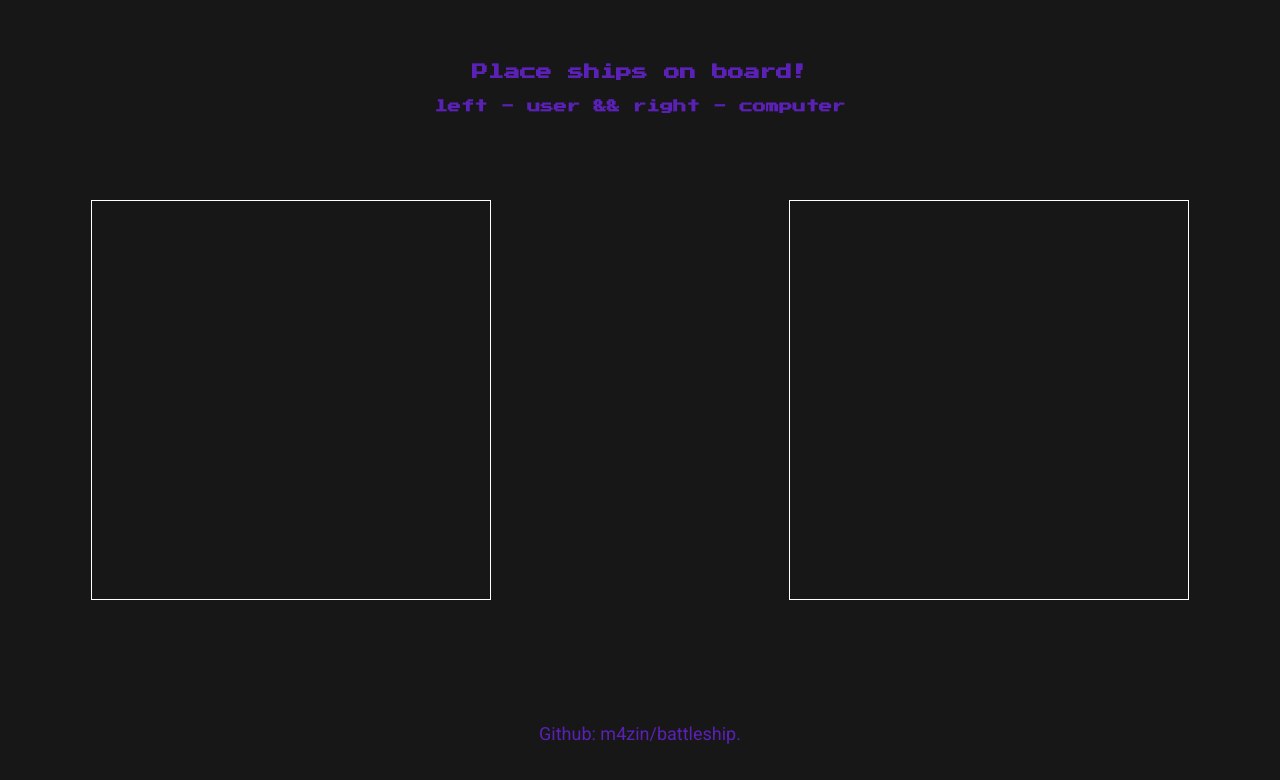
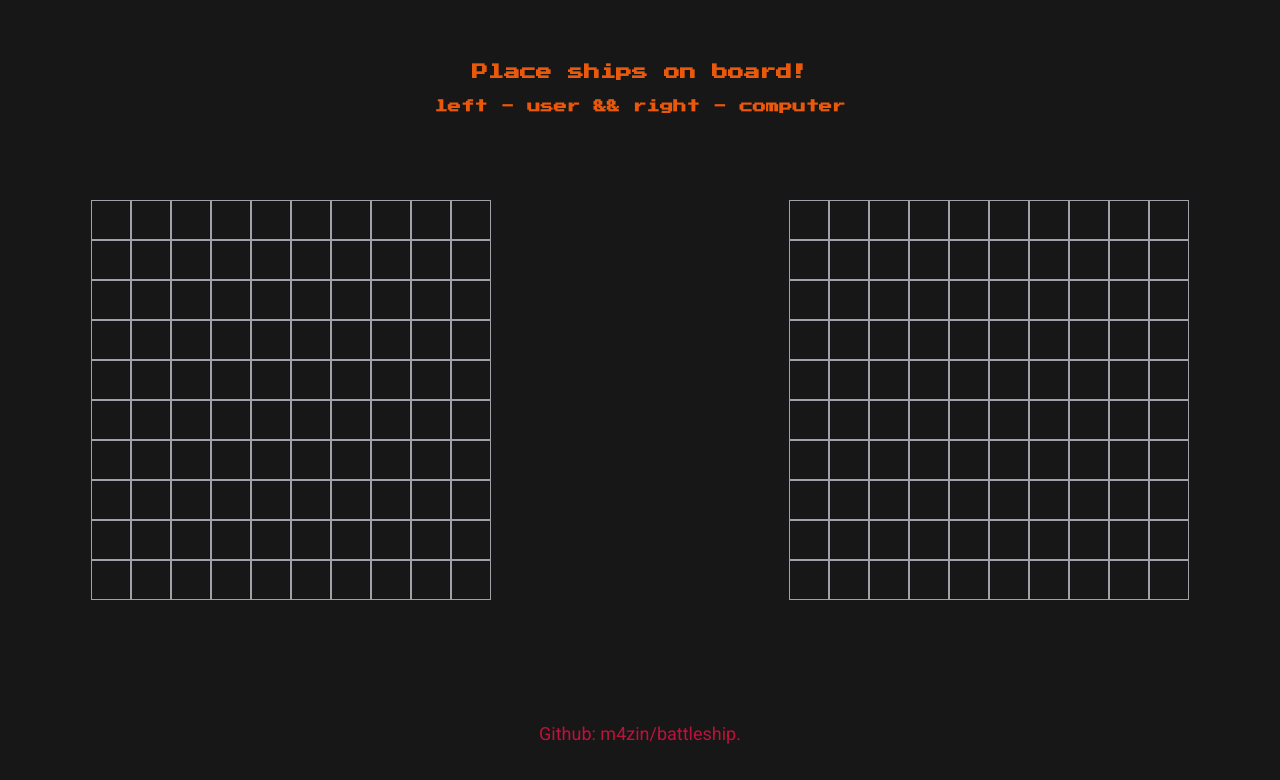
Before and after one commit to m4zin/Battleship, a website built with webpack: page src/index.html in a window 1280 px wide. Built offline with nearby package versions, Linux system fonts and the light colour scheme.

Commit message:
task: added cells inside both game boards.

```diff
--- a/src/scripts/board.js
+++ b/src/scripts/board.js
@@ -70,9 +70,33 @@ const board = (function() {
         }
     }
 
+    function addDivsToBoard(board) {
+        let numOfLoops = 100; // Cause' 100 cells.
+        let areaOfInsideSquare = 400 / 10
+
+        for (let i = 0; i < numOfLoops; i++) {
+            let cell = document.createElement("div");
+
+            cell.classList.add("cell");
+            cell.setAttribute('value', `${i}`)
+            cell.style.height = `${areaOfInsideSquare}px`;
+            cell.style.width = `${areaOfInsideSquare}px`;
+            board.appendChild(cell);
+        }
+    }
+
+    function initCellsOfBoard() {
+        const playerBoard = document.querySelector('.board-one')
+        const computerBoard = document.querySelector('.board-two')
+
+        addDivsToBoard(playerBoard)
+        addDivsToBoard(computerBoard)
+    }
+
     return {
         GameGrid,
-        Ship
+        Ship,
+        initCellsOfBoard
     }
 })()
 
--- a/src/scripts/index.js
+++ b/src/scripts/index.js
@@ -14,7 +14,6 @@ function typeWriteHeading() {
     typeWriteHeading()
 
     // const gameBoard = board.GameGrid()
-    //
     // let arr = gameBoard.arr
     //
     // let shipOne = board.Ship([0, 1, 2])
@@ -23,6 +22,8 @@ function typeWriteHeading() {
     // shipOne.placeShip(arr, gameBoard.addShipToArr)
     // shipTwo.placeShip(arr, gameBoard.addShipToArr)
 
+    board.initCellsOfBoard()
+
     // DEBUG
     // console.log(arr)
     // console.log(gameBoard.placedShips)
--- a/src/styles.css
+++ b/src/styles.css
@@ -3,7 +3,8 @@
 
 :root {
     --main-bg-color: #171717;
-    --header-font-color: #5b21b6;
+    --header-font-color: #ea580c;
+    --footer-font-color: #be123c;
     --font-family: "Press Start 2P", system-ui;
     --font-weight: 400;
     --font-style: normal;
@@ -54,7 +55,7 @@ footer {
 }
 
 footer a {
-    color: var(--header-font-color);
+    color: var(--footer-font-color);
     text-decoration: none;
 }
 
@@ -74,7 +75,12 @@ footer a {
 
 .board-one,
 .board-two {
-    border: 1px solid #FFFFFF;
+    display: flex;
+    flex-wrap: wrap;
     height: 400px;
     width: 400px;
 }
+
+.cell {
+    border: 1px solid #a1a1aa;
+}
```
Also changed, not shown: src/index.html (+3 -3 lines).
